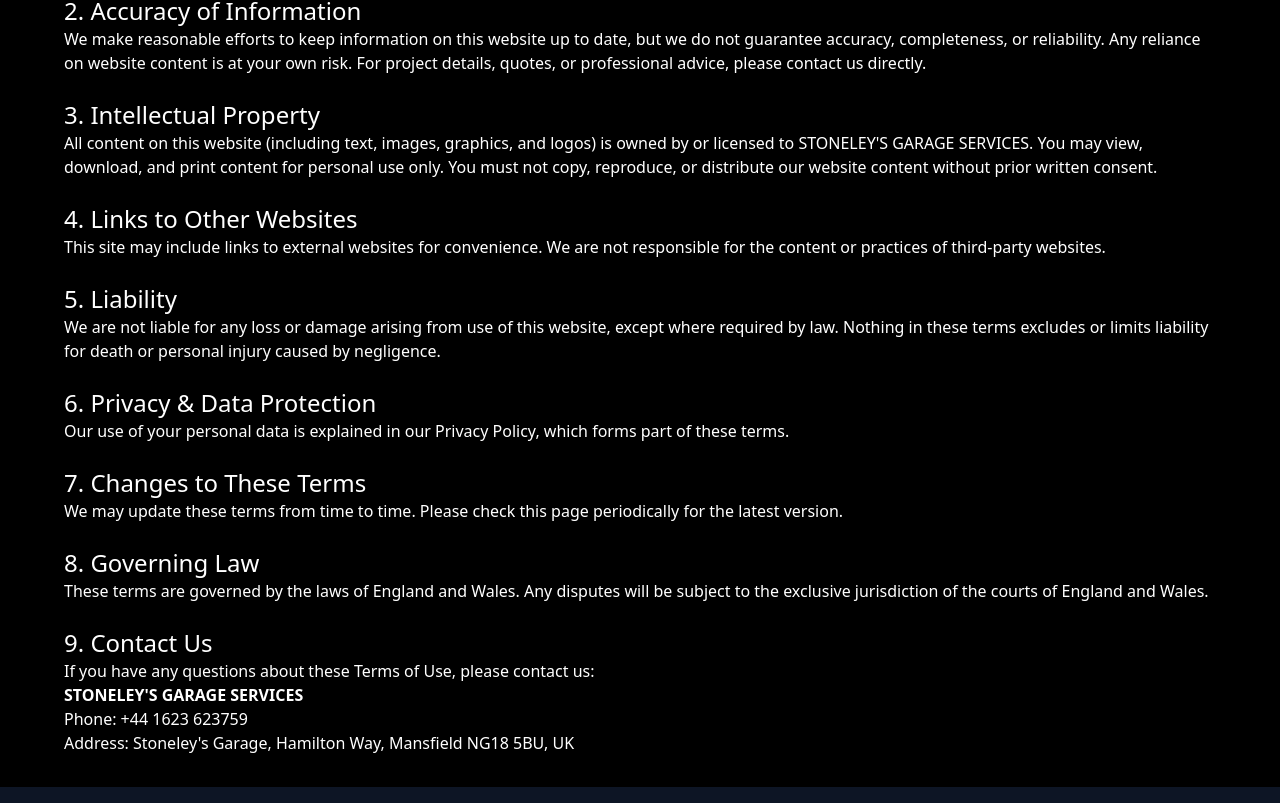
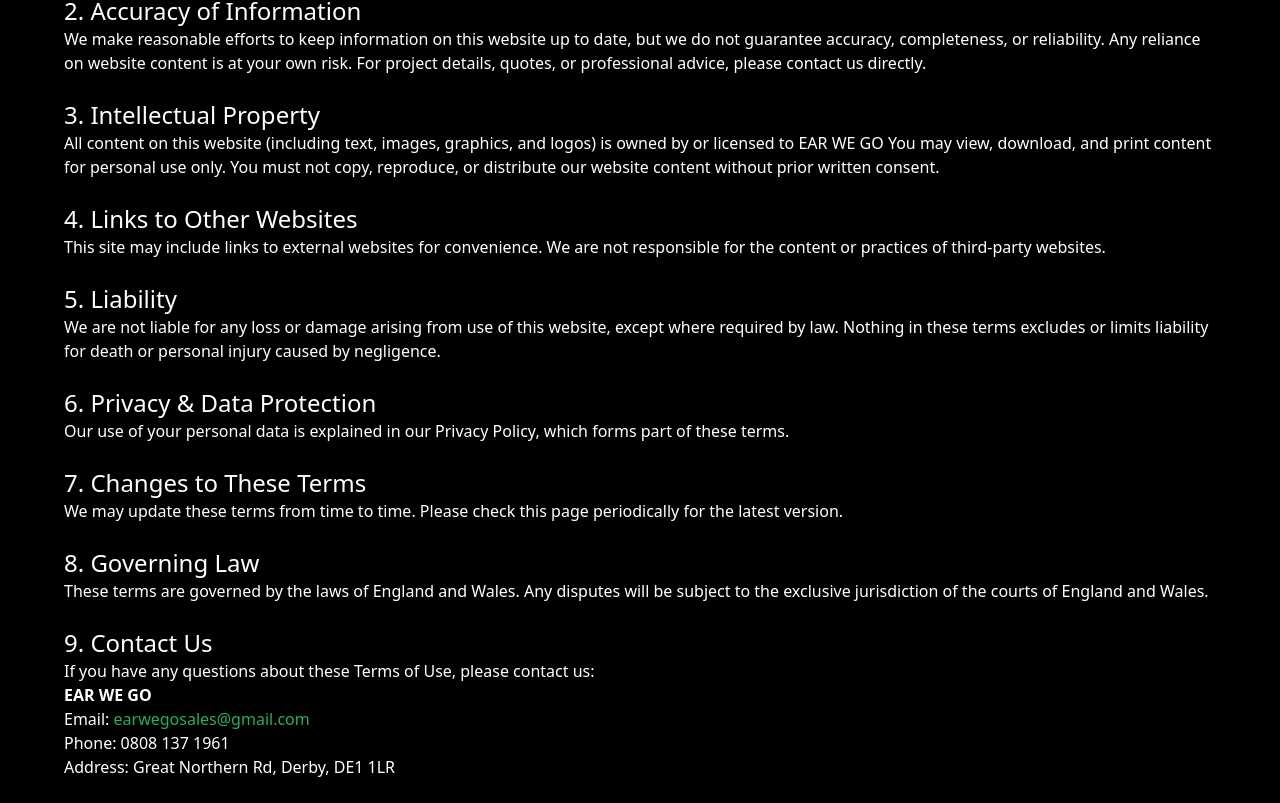
Before and after one commit to shandiru/earwego, a React (Vite) app: page /terms-conditions in a window 1280 px wide. Shown: the part 337-1140 px from the top of the page. Built offline with nearby package versions, Linux system fonts and the light colour scheme.

Commit message:
add change

```diff
--- a/src/components/PrivacyPolicy.jsx
+++ b/src/components/PrivacyPolicy.jsx
@@ -110,10 +110,10 @@
                         If you have any questions about this Privacy Policy or how we handle your personal data, please contact us:
                     </p>
                     <div className="text-white">
-                        <p><strong>STONELEY'S GARAGE SERVICES</strong></p>
-                        {/* <p>Email: <a href="mailto:smashedashby@gmail.com" className="text-[#27AE60] hover:underline">smashedashby@gmail.com</a></p> */}
-                        <p>Phone: +44 1623 623759</p>
-                        <p>Address: Stoneley&apos;s Garage, Hamilton Way, Mansfield NG18 5BU, UK</p>
+                        <p><strong>EAR WE GO</strong></p>
+                        <p>Email: <a href="mailto:earwegosales@gmail.com" className="text-[#27AE60] hover:underline">earwegosales@gmail.com</a></p>
+                        <p>Phone: 0808 137 1961</p>
+                        <p>Address: Great Northern Rd, Derby, DE1 1LR</p>
                     </div>
                     <p className="mt-2 text-white">
                         If you are not satisfied with our response, you have the right to lodge a complaint with the{' '}
--- a/src/components/Term.jsx
+++ b/src/components/Term.jsx
@@ -28,7 +28,7 @@
                   <section>
                       <h2 className="text-2xl font-medium">3. Intellectual Property</h2>
                       <p className="text-white">
-                          All content on this website (including text, images, graphics, and logos) is owned by or licensed to STONELEY'S GARAGE SERVICES.
+                          All content on this website (including text, images, graphics, and logos) is owned by or licensed to EAR WE GO
                           You may view, download, and print content for personal use only.
                           You must not copy, reproduce, or distribute our website content without prior written consent.
                       </p>
@@ -77,10 +77,10 @@
                           If you have any questions about these Terms of Use, please contact us:
                       </p>
                       <div className="text-white">
-                          <p><strong>STONELEY'S GARAGE SERVICES</strong></p>
-                          {/* <p>Email: <a href="mailto:smashedashby@gmail.com" className="text-[#27AE60] hover:underline">smashedashby@gmail.com</a></p> */}
-                          <p>Phone: +44 1623 623759</p>
-                          <p>Address: Stoneley&apos;s Garage, Hamilton Way, Mansfield NG18 5BU, UK</p>
+                          <p><strong>EAR WE GO</strong></p>
+                          <p>Email: <a href="mailto:earwegosales@gmail.com" className="text-[#27AE60] hover:underline">earwegosales@gmail.com</a></p>
+                          <p>Phone: 0808 137 1961</p>
+                          <p>Address: Great Northern Rd, Derby, DE1 1LR</p>
                       </div>
                   </section>
               </div>
```
